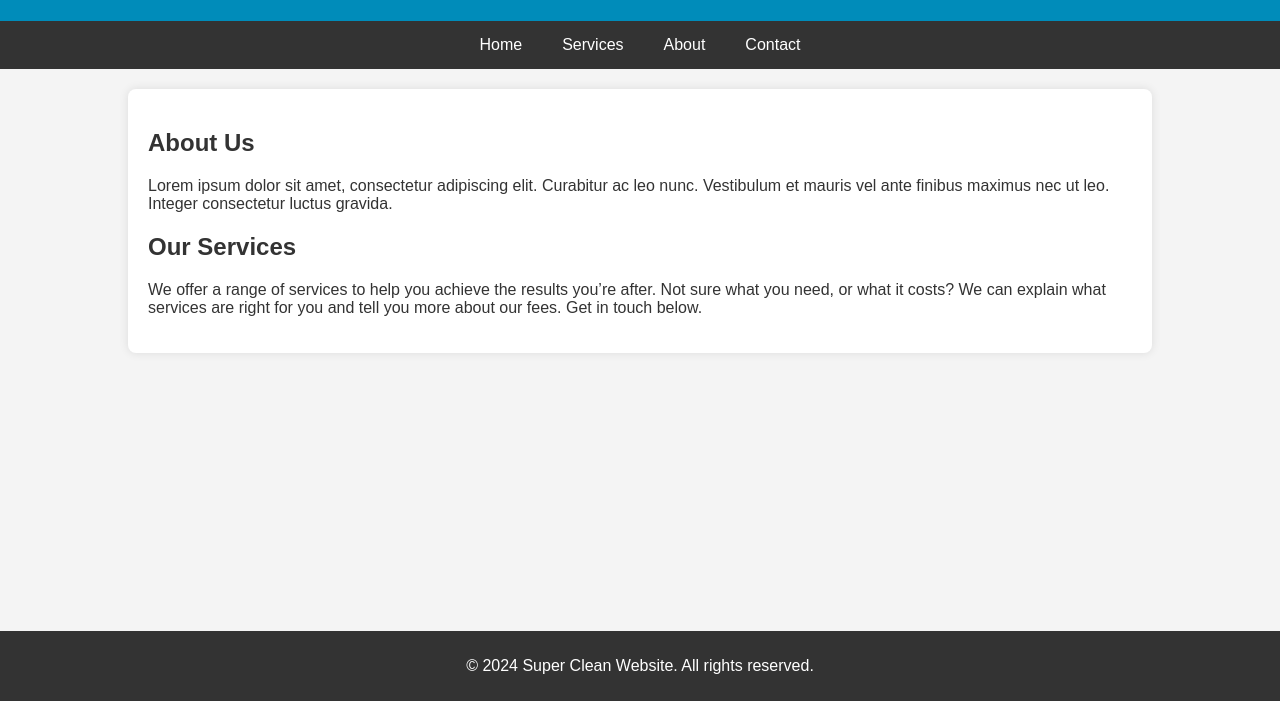
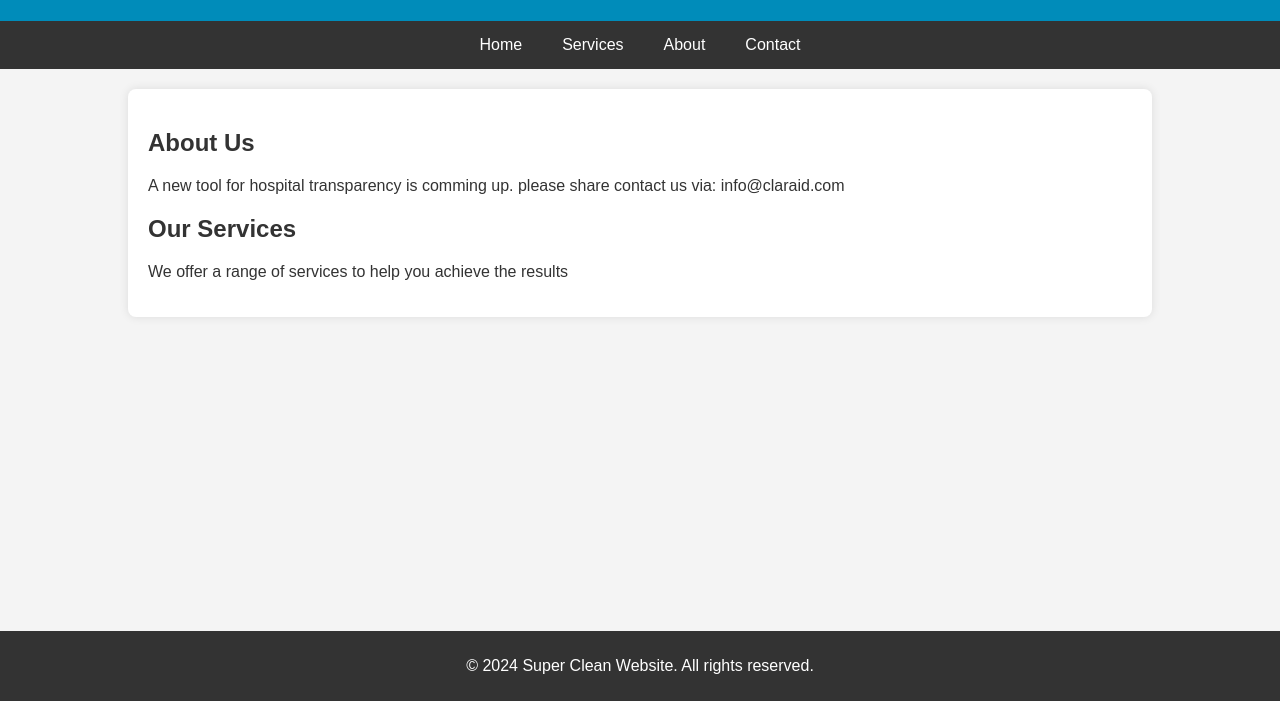
Before and after one commit to claraid-HoT/claraid-HoT.github.io, a plain HTML site: page index.html in a window 1280 px wide. Shown: the part 99-800 px from the top of the page. Drawn offline with Linux system fonts and the light colour scheme.

Commit message:
content for the very basiv website updated.

```diff
--- a/index.html
+++ b/index.html
@@ -71,10 +71,10 @@
     <div class="container">
         <div class="main-content">
             <h2>About Us</h2>
-            <p>Lorem ipsum dolor sit amet, consectetur adipiscing elit. Curabitur ac leo nunc. Vestibulum et mauris vel ante finibus maximus nec ut leo. Integer consectetur luctus gravida.</p>
+            <p> A new tool for hospital transparency is comming up. please share contact us via: info@claraid.com</p>
 
             <h2>Our Services</h2>
-            <p>We offer a range of services to help you achieve the results you’re after. Not sure what you need, or what it costs? We can explain what services are right for you and tell you more about our fees. Get in touch below.</p>
+            <p>We offer a range of services to help you achieve the results</p>
         </div>
     </div>
 
```
